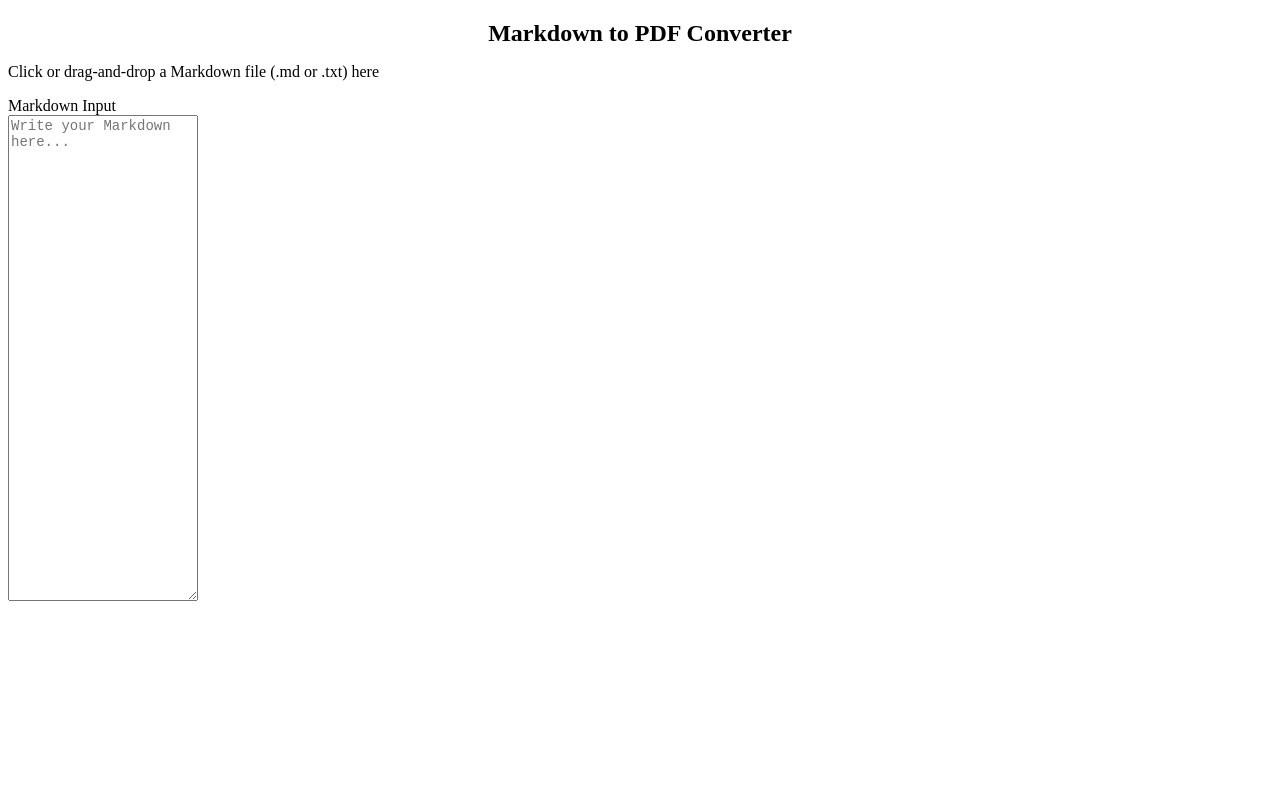
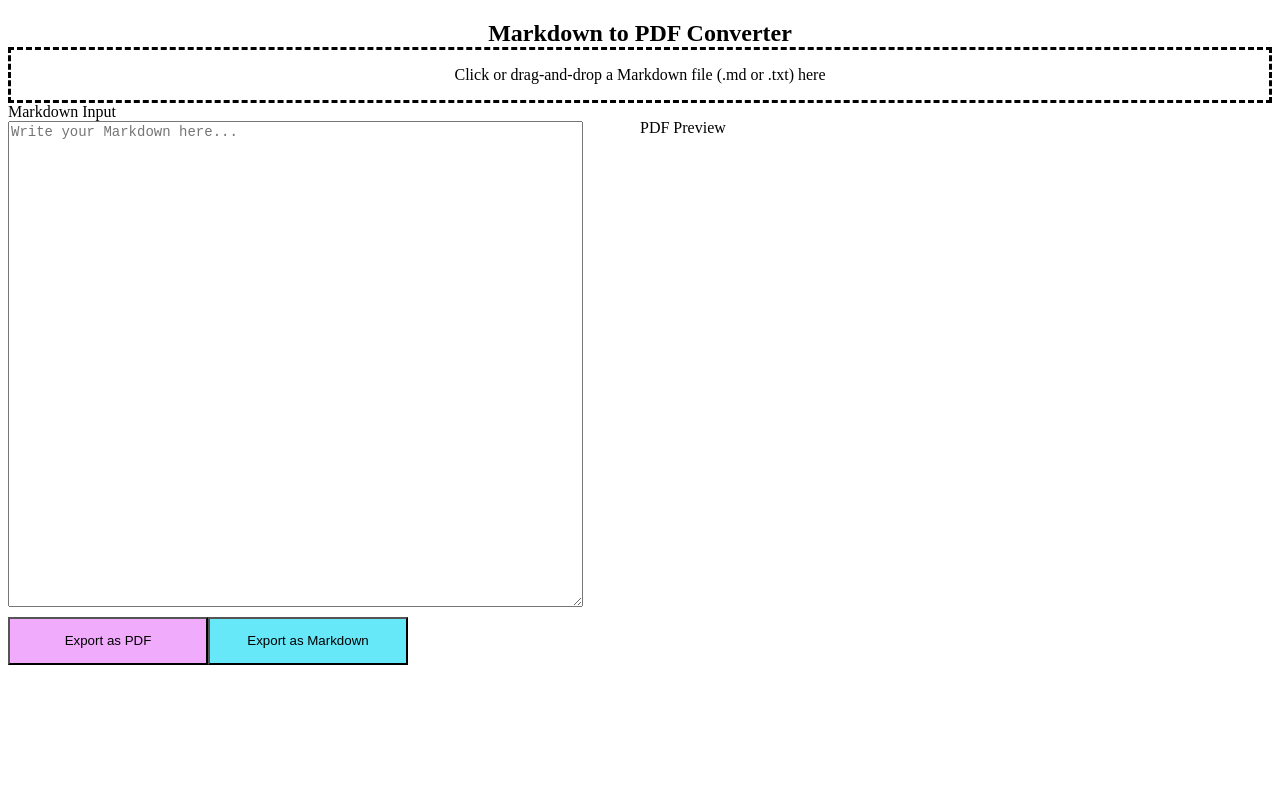
Before and after one commit to Hiromu-USHIHARA/MarkdownPdfConverter, a React (Vite) app: page / in a window 1280 px wide. Shown: the top 800 px of the page. Built offline with nearby package versions, Linux system fonts and the light colour scheme.

Commit message:
UIの改善と機能追加: レイアウトの調整、PDFおよびMarkdownのエクスポート機能を統合、エディタのスタイルを更新

```diff
--- a/src/App.tsx
+++ b/src/App.tsx
@@ -2,15 +2,17 @@ import { Container, Title, Group, Center, Flex } from "@mantine/core";
 import { useState } from "react";
 import { Editor } from "./components/Editor";
 import { Preview } from "./components/Preview";
-import { PdfExporter } from "./components/PdfExporter";
+import { FileExporter } from "./components/PdfExporter";
 import { FileUploader } from "./components/FileUploader";
 
 function App() {
     const [markdown, setMarkdown] = useState<string>("");
 
     return (
-      <Container size="md" p="md">
-        <Title order={2} align="center" mb="md">Markdown to PDF Converter</Title>
+      <Container size="xl" p="md" style={{ maxWidth: '100%' }}>
+        <Center>
+          <Title order={2} ta="center" mb="md">Markdown to PDF Converter</Title>
+        </Center>
         <Center>
           <FileUploader setMarkdown={setMarkdown} />
         </Center>
@@ -18,20 +20,21 @@ function App() {
         <Flex
           mt="lg"
           gap="lg"
-          justify="center"
-          align="start"
-          direction={{ base: 'column', md: 'row' }} // ← モバイルで縦, md以上で横
+          justify="space-between"
+          align="stretch"
+          direction={{ base: 'column', md: 'row' }}
+          style={{ width: '100%', display: 'flex' }}
         >
-          <div style={{ flex: 1, minWidth: 0 }}>
+          <div style={{ flex: '110', minWidth: 0, width: '100%' }}>
             <Editor markdown={markdown} setMarkdown={setMarkdown} />
           </div>
-          <div style={{ flex: 1, minWidth: 0 }}>
+          <div style={{ flex: '110', minWidth: 0, width: '100%' }}>
             <Preview markdown={markdown} />
           </div>
         </Flex>
 
         <Center mt="lg">
-          <PdfExporter />
+          <FileExporter markdown={markdown} />
         </Center>
       </Container>
     );
--- a/src/components/Editor.tsx
+++ b/src/components/Editor.tsx
@@ -15,11 +15,16 @@ export function Editor({ markdown, setMarkdown }: EditorProps) {
         onChange={(e) => setMarkdown(e.currentTarget.value)}
         autosize={false}
         styles={{
-          root: { height: '100%', width: '100%' },
+          root: {
+            height: '100%',
+            width: '100%',
+            maxWidth: '50vw'
+          },
           input: {
             minHeight: '60vh',
             fontFamily: 'monospace',
             fontSize: '14px',
+            width: '90%'
           },
         }}
       />
--- a/src/components/FileUploader.tsx
+++ b/src/components/FileUploader.tsx
@@ -35,19 +35,28 @@ export function FileUploader({ setMarkdown }: FileUploaderProps) {
       p="lg"
       mt="md"
       {...getRootProps()}
-      sx={{
+      style={{
         cursor: 'pointer',
         backgroundColor: isDragActive ? '#f1f3f5' : 'white',
         borderStyle: 'dashed',
         textAlign: 'center',
+        transition: 'background-color 0.2s ease',
+      }}
+      onMouseEnter={(e) => {
+        e.currentTarget.style.backgroundColor = '#f8f9fa';
+      }}
+      onMouseLeave={(e) => {
+        e.currentTarget.style.backgroundColor = isDragActive ? '#f1f3f5' : 'white';
       }}
     >
       <input {...getInputProps()} />
-      <Text>
-        {isDragActive
-          ? 'Drop your file here...'
-          : 'Click or drag-and-drop a Markdown file (.md or .txt) here'}
-      </Text>
+      <Group align="center" gap="xs">
+        <Text size="sm" color={isDragActive ? 'blue' : 'gray'}>
+          {isDragActive
+            ? 'Drop your file here...'
+            : 'Click or drag-and-drop a Markdown file (.md or .txt) here'}
+        </Text>
+      </Group>
     </Paper>
   );
 }
--- a/src/components/PdfExporter.tsx
+++ b/src/components/PdfExporter.tsx
@@ -1,25 +1,128 @@
-import { Button } from "@mantine/core";
+import { Button, Group } from "@mantine/core";
 import jsPDF from "jspdf";
 import html2canvas from "html2canvas";
 
-export function PdfExporter() {
-    const handleExport = async () => {
+interface FileExporterProps {
+  markdown: string;
+}
+
+export function FileExporter({ markdown }: FileExporterProps) {
+    const handleExportPdf = async () => {
         const input = document.getElementById("preview");
         if (!input) return;
 
-        const canvas = await html2canvas(input);
+        const canvas = await html2canvas(input, {
+            scale: 2, // 高解像度でキャプチャ
+            useCORS: true,
+            logging: false,
+        });
+
         const imgData = canvas.toDataURL("image/png");
-        const pdf = new jsPDF();
+        const pdf = new jsPDF({
+            orientation: 'portrait',
+            unit: 'mm',
+            format: 'a4'
+        });
+
         const imgProps = pdf.getImageProperties(imgData);
+        const margin = 10; // 余白（mm）
+        const pdfWidth = pdf.internal.pageSize.getWidth() - (margin * 2);
+        const pdfHeight = pdf.internal.pageSize.getHeight() - (margin * 2);
+        const imgHeight = (imgProps.height * pdfWidth) / imgProps.width;
 
-        const pdfWidth = pdf.internal.pageSize.getWidth();
-        const pdfHeight = (imgProps.height * pdfWidth) / imgProps.width;
+        // 画像をページごとに分割して追加
+        let heightLeft = imgHeight;
+        let position = 0;
+        let page = 1;
 
-        pdf.addImage(imgData, "PNG", 0, 0, pdfWidth, pdfHeight, "", "FAST");
+        while (heightLeft > 0) {
+            if (page > 1) {
+                pdf.addPage();
+            }
+
+            // 現在のページに表示できる高さを計算
+            const pageHeight = Math.min(pdfHeight, heightLeft);
+
+            // 画像の一部を表示
+            pdf.addImage(
+                imgData,
+                margin,
+                margin,
+                pdfWidth,
+                imgHeight,
+                undefined,
+                'FAST'
+            );
+            pdf.setPage(page);
+            pdf.clip();
+            pdf.addImage(
+                imgData,
+                margin,
+                margin - position,
+                pdfWidth,
+                imgHeight,
+                undefined,
+                'FAST'
+            );
+
+            // 余白を追加
+            pdf.setDrawColor(255, 255, 255);
+            pdf.setFillColor(255, 255, 255);
+            pdf.rect(0, 0, pdf.internal.pageSize.getWidth(), margin, 'F');
+            pdf.rect(0, pdf.internal.pageSize.getHeight() - margin, pdf.internal.pageSize.getWidth(), margin, 'F');
+
+            heightLeft -= pageHeight;
+            position += pageHeight;
+            page++;
+        }
+
         pdf.save("output.pdf");
     };
 
+    const handleExportMarkdown = () => {
+        const blob = new Blob([markdown], { type: 'text/markdown' });
+        const url = URL.createObjectURL(blob);
+        const a = document.createElement('a');
+        a.href = url;
+        a.download = 'output.md';
+        document.body.appendChild(a);
+        a.click();
+        document.body.removeChild(a);
+        URL.revokeObjectURL(url);
+    };
+
     return (
-        <Button fullWidth mt="md" onClick={handleExport}>Export as PDF</Button>
+        <Group align="center" gap="md" mt="md">
+            <Button
+                size="lg"
+                variant="filled"
+                style={{
+                    minWidth: '200px',
+                    height: '48px',
+                    backgroundColor: '#f0abfc',
+                    '&:hover': {
+                        backgroundColor: '#e879f9',
+                    },
+                }}
+                onClick={handleExportPdf}
+            >
+                Export as PDF
+            </Button>
+            <Button
+                size="lg"
+                variant="filled"
+                style={{
+                    minWidth: '200px',
+                    height: '48px',
+                    backgroundColor: '#67e8f9',
+                    '&:hover': {
+                        backgroundColor: '#22d3ee',
+                    },
+                }}
+                onClick={handleExportMarkdown}
+            >
+                Export as Markdown
+            </Button>
+        </Group>
     );
 }
--- a/src/components/Preview.tsx
+++ b/src/components/Preview.tsx
@@ -1,4 +1,4 @@
-import { Paper } from '@mantine/core';
+import { Paper, Text } from '@mantine/core';
 import { useEffect } from 'react';
 import { renderMarkdownToHtml } from '../utils/markdown';
 
@@ -19,19 +19,27 @@ export function Preview({ markdown }: PreviewProps) {
     }, [html]);
 
     return (
+      <div>
+        <Text size="sm" fw={500} mb="xs">PDF Preview</Text>
         <Paper
           withBorder
           p="md"
           style={{
             width: '100%',
-          minHeight: '60vh',
-          overflowX: 'auto',
+            height: '60vh',
+            overflowY: 'auto',
+            overflowX: 'hidden',
           }}
         >
           <div
             id="preview"
             dangerouslySetInnerHTML={{ __html: html }}
+            style={{
+              width: '100%',
+              minHeight: '100%',
+            }}
           />
         </Paper>
+      </div>
     );
   }
--- a/src/main.tsx
+++ b/src/main.tsx
@@ -5,7 +5,7 @@ import { MantineProvider } from '@mantine/core';
 
 ReactDOM.createRoot(document.getElementById('root')!).render(
   <React.StrictMode>
-    <MantineProvider withGlobalStyles withNormalizeCSS>
+    <MantineProvider defaultColorScheme="light">
       <App />
     </MantineProvider>
   </React.StrictMode>
```
Lines whose indentation alone changed are shown as unchanged.
